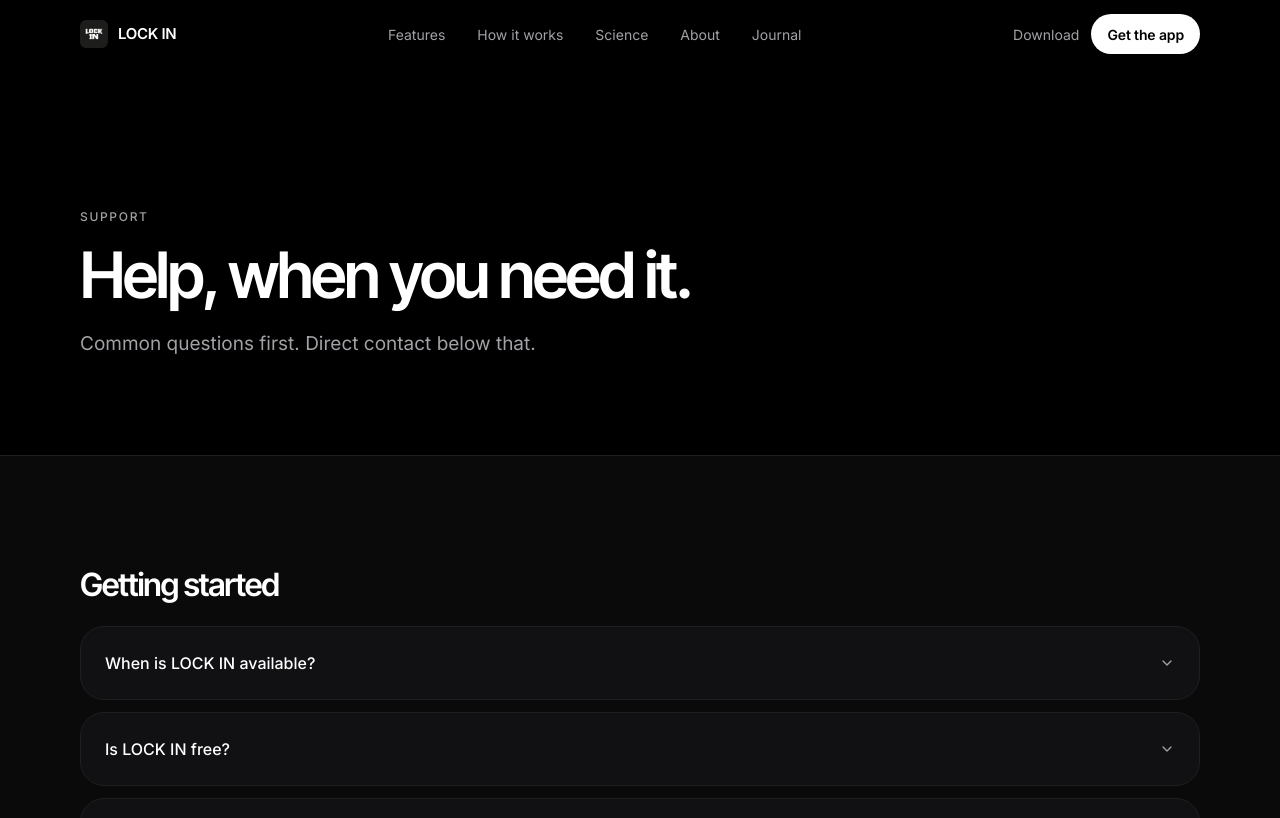
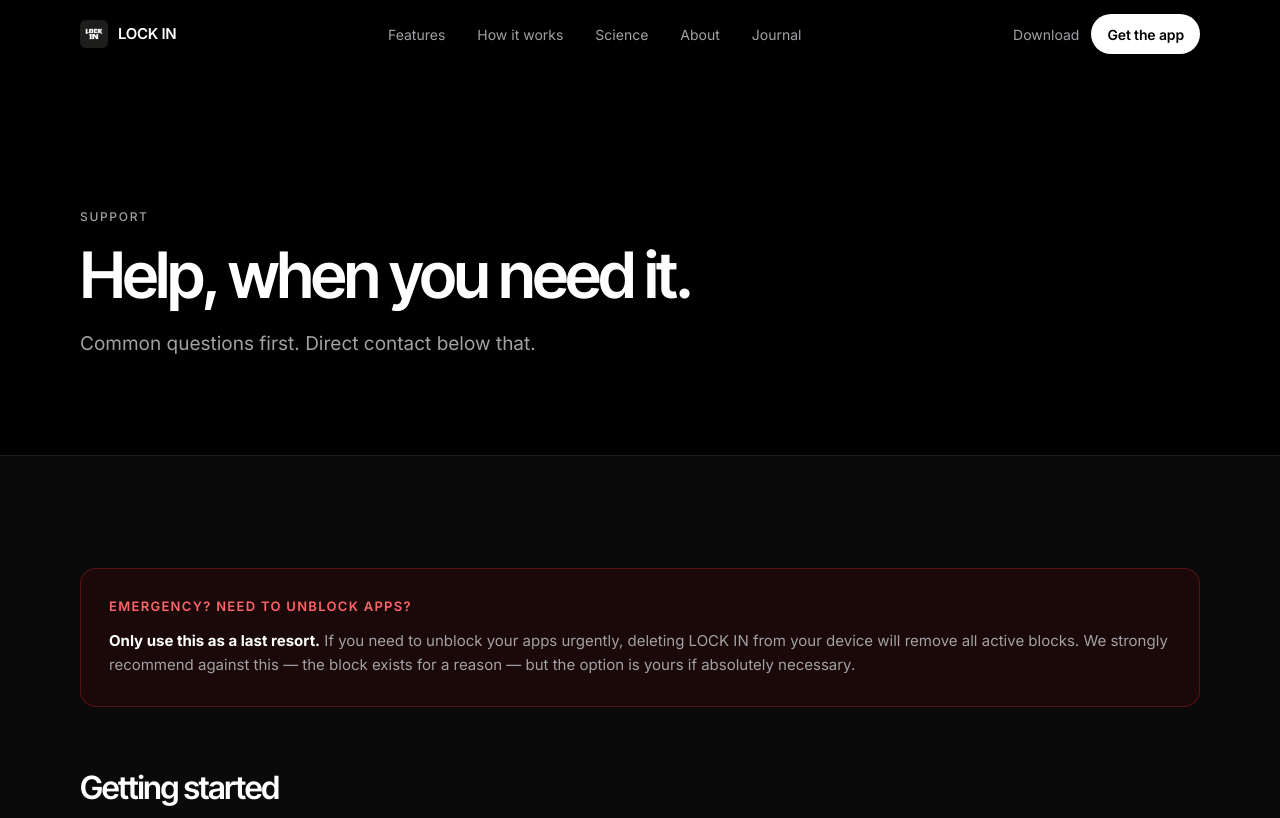
Before and after one commit to devsrodrigo/rewiredwebsite, a Next.js app: page /support in a window 1280 px wide. Shown: the top 818 px of the page. Built offline with nearby package versions, Linux system fonts and the light colour scheme.

Commit message:
Remove free mentions, update iOS min to 17, add emergency unblock notice to support

```diff
--- a/app/download/page.tsx
+++ b/app/download/page.tsx
@@ -13,8 +13,8 @@
 
 const benefits = [
   {
-    title: "Free to start.",
-    body: "Core blocking, the 14-day reset, Echo, and effortful actions are free.",
+    title: "Start today.",
+    body: "Core blocking, the 14-day reset, Echo, and effortful actions — everything you need to reset.",
   },
   {
     title: "Premium when you want it.",
@@ -93,7 +93,7 @@
         <div className="container-app">
           <SectionHeading
             eyebrow="What you get"
-            title="Free to start. Honest about pricing."
+            title="What you get. Honest about pricing."
             align="left"
           />
           <div className="grid grid-cols-1 md:grid-cols-2 gap-5 mt-16">
--- a/app/support/page.tsx
+++ b/app/support/page.tsx
@@ -18,14 +18,14 @@
           "LOCK IN is live now on the App Store for iOS. Download it today and start your first 14-day reset.",
       },
       {
-        question: "Is LOCK IN free?",
+        question: "How is LOCK IN priced?",
         answer:
-          "Yes. The core block, the 14-day reset, Echo, and effortful actions are free. Premium unlocks advanced schedules, deeper analytics, and the full reading library.",
+          "LOCK IN offers a subscription. Premium unlocks advanced schedules, deeper analytics, and the full reading library.",
       },
       {
         question: "What iOS version do I need?",
         answer:
-          "iOS 16 or later. Newer is better, since Apple keeps improving the Screen Time API.",
+          "iOS 17 or later. Newer is better, since Apple keeps improving the Screen Time API.",
       },
       {
         question: "Do I need Screen Time enabled?",
@@ -97,6 +97,14 @@
 
       <section className="border-t border-[color:var(--color-line)] py-20 md:py-28 bg-[color:var(--color-bg-1)]">
         <div className="container-app max-w-4xl">
+          <div className="mb-16 p-7 rounded-2xl border border-red-900/60 bg-red-950/30">
+            <p className="text-[13px] font-semibold uppercase tracking-widest text-red-400 mb-3">
+              Emergency? Need to unblock apps?
+            </p>
+            <p className="text-[15px] text-[color:var(--color-ink-3)] leading-relaxed">
+              <strong className="text-white">Only use this as a last resort.</strong> If you need to unblock your apps urgently, deleting LOCK IN from your device will remove all active blocks. We strongly recommend against this — the block exists for a reason — but the option is yours if absolutely necessary.
+            </p>
+          </div>
           <div className="space-y-16">
             {faqCategories.map((category) => (
               <div key={category.title}>
--- a/components/sections/CTASection.tsx
+++ b/components/sections/CTASection.tsx
@@ -46,7 +46,7 @@
               </a>
             </div>
             <p className="mt-6 text-[13px] text-[color:var(--color-ink-4)]">
-              Free to start. iPhone only for now. Google Play later in 2026.
+              iPhone only for now. Google Play later in 2026.
             </p>
           </motion.div>
 
```
